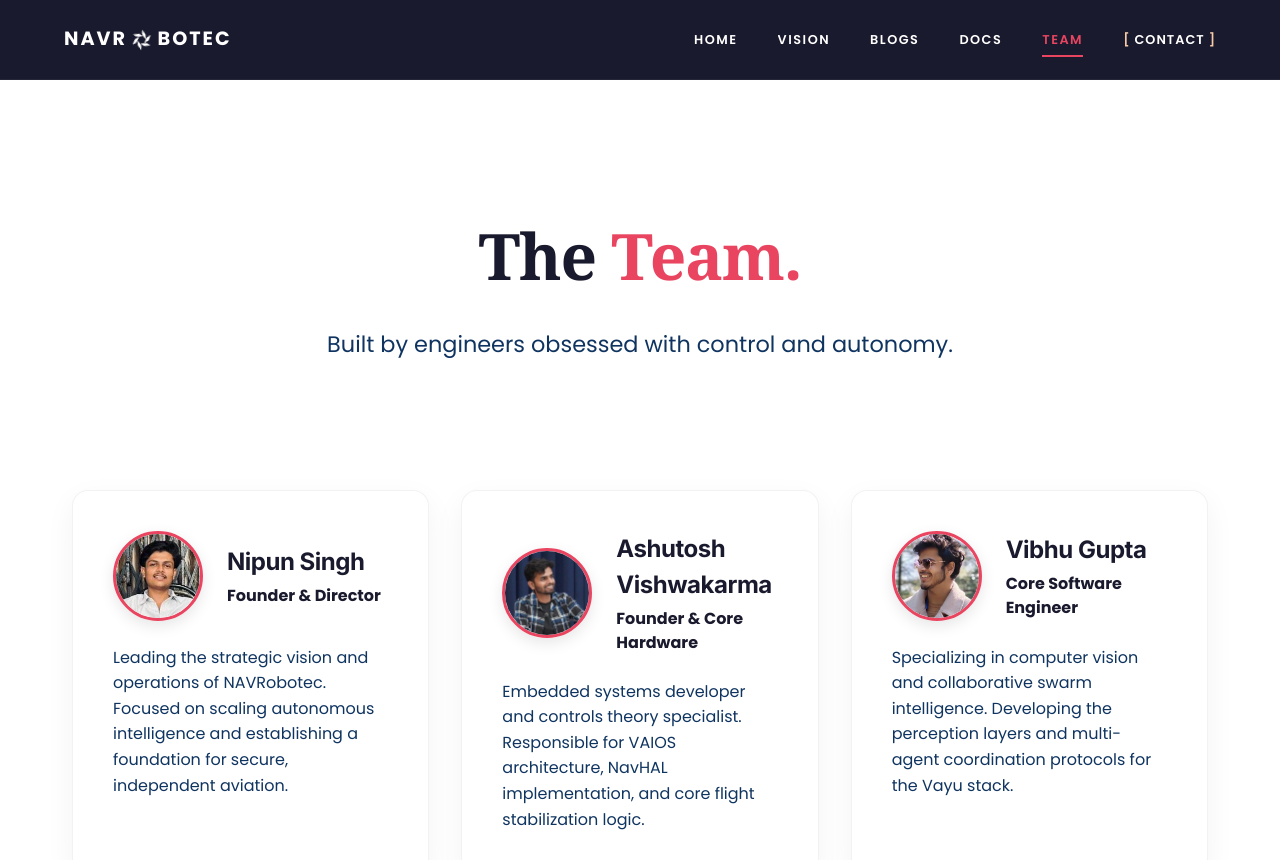
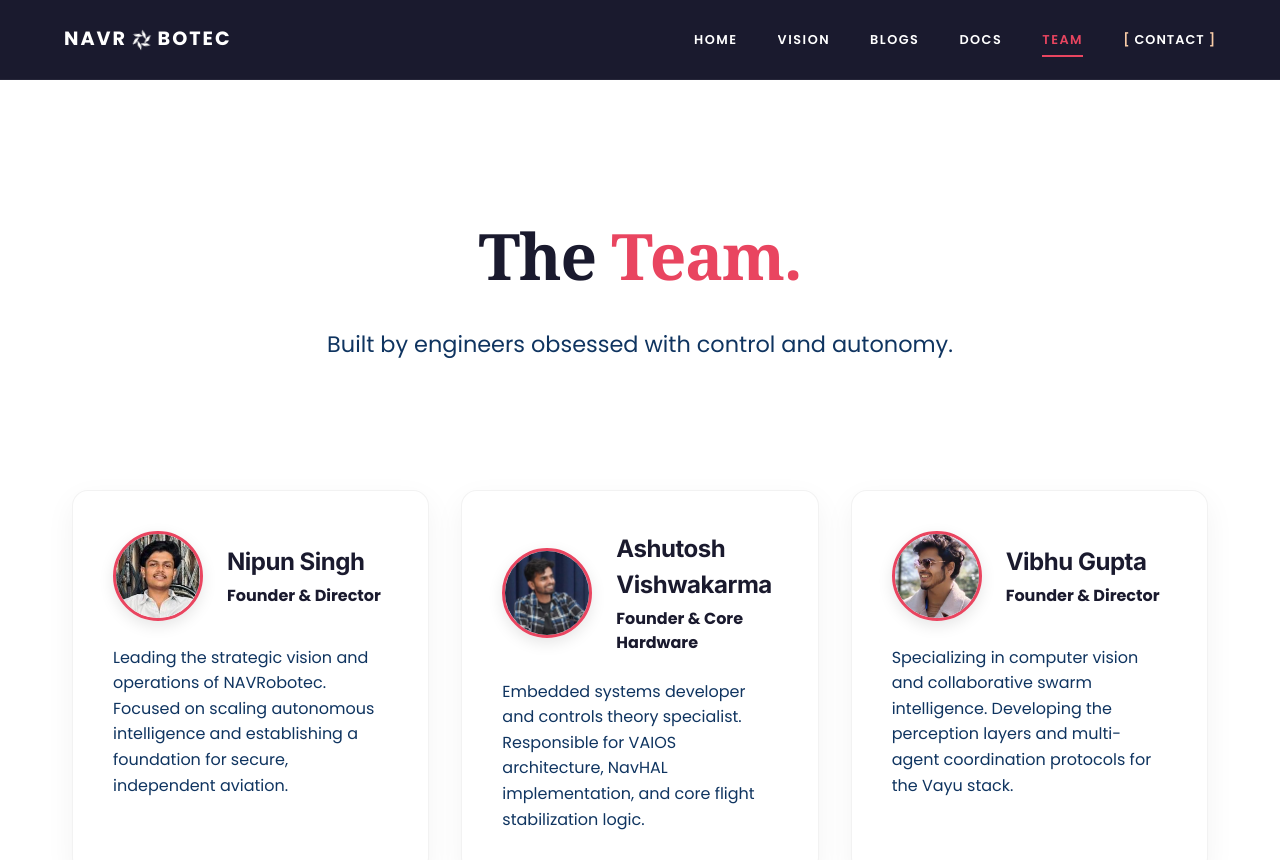
Before and after one commit to ragnar-vallhala/navrobotec-drone, a Next.js app: page /team in a window 1280 px wide. Shown: the top 860 px of the page. Built offline with nearby package versions, Linux system fonts and the light colour scheme.

Commit message:
chore: update job title for Vibhu Gupta on team page

```diff
--- a/app/team/page.tsx
+++ b/app/team/page.tsx
@@ -51,7 +51,7 @@ export default function Team() {
                             <img src="/images/vibhu.png" alt="Vibhu Gupta" className={styles.avatar} />
                             <div className={styles.memberInfo}>
                                 <h3>Vibhu Gupta</h3>
-                                <strong>Core Software Engineer</strong>
+                                <strong>Founder & Director</strong>
                             </div>
                         </div>
                         <p>
```
